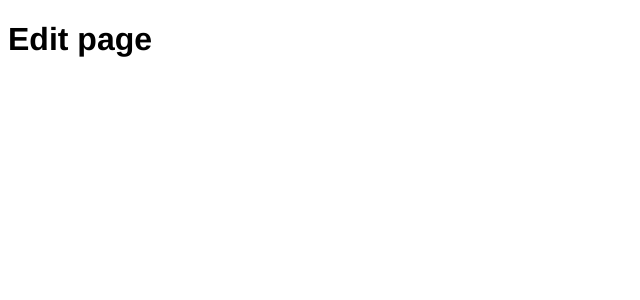
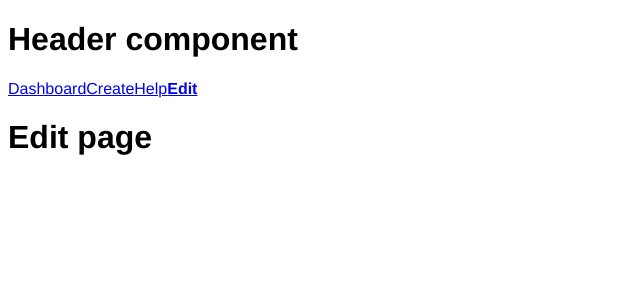
Before and after one commit to SAHARIPRASAD-2907/react-expense-tracker, a React (Create React App) app: page /edit in a window 1280 px wide. Shown: the top 300 px of the page, without its empty margins (0-640 px from the left). Built offline with nearby package versions, Linux system fonts and the light colour scheme.

Commit message:
setting up HEADR for the document

```diff
--- a/src/App.js
+++ b/src/App.js
@@ -1,21 +1,16 @@
 import "./App.scss";
 import { Route, Switch } from "react-router-dom";
 // Importing pages
-import Dashboard from "./pages/Dashboard";
-import AddExpense from "./pages/AddExpense";
-import HelpPage from "./pages/Helppage";
-import Edit from "./pages/EditExpense";
-import Error404 from "./pages/Error404";
+import Header from "./components/Header";
+import AppRouter from "./routers/AppRouter";
 
 function App() {
   return (
-    <Switch className="App">
-      <Route path="/" component={Dashboard} exact />
-      <Route path="/create" component={AddExpense} exact />
-      <Route path="/help" component={HelpPage} exact />
-      <Route path="/edit" component={Edit} exact />
-      <Route component={Error404} />
-    </Switch>
+    <div className="App">
+      <Header />
+      {/* Routing for renduring pages */}
+      <AppRouter />
+    </div>
   );
 }
 
--- a/src/App.scss
+++ b/src/App.scss
@@ -15,3 +15,7 @@ button {
 button:disabled {
   cursor: default;
 }
+
+.is-active{
+  font-weight: bold;
+}
--- /dev/null
+++ b/src/components/Header.js
@@ -0,0 +1,16 @@
+import React from "react";
+import { Link,NavLink } from "react-router-dom";
+
+function Header() {
+  return (
+    <div>
+      <h1>Header component</h1>
+      <NavLink activeClassName="is-active" exact to="/">Dashboard</NavLink>
+      <NavLink activeClassName="is-active" to="/create">Create</NavLink>
+      <NavLink activeClassName="is-active" to="/help">Help</NavLink>
+      <NavLink activeClassName="is-active" to="/edit">Edit</NavLink>
+    </div>
+  );
+}
+
+export default Header;
--- /dev/null
+++ b/src/routers/AppRouter.js
@@ -0,0 +1,21 @@
+import { Route, Switch } from "react-router-dom";
+import Dashboard from "../pages/Dashboard";
+import AddExpense from "../pages/AddExpense";
+import HelpPage from "../pages/Helppage";
+import Edit from "../pages/EditExpense";
+import Error404 from "../pages/Error404";
+
+
+function AppRouter() {
+  return (
+    <Switch className="App">
+      <Route path="/" component={Dashboard} exact={true} />
+      <Route path="/create" component={AddExpense} exact />
+      <Route path="/help" component={HelpPage} exact />
+      <Route path="/edit" component={Edit} exact />
+      <Route component={Error404} />
+    </Switch>
+  );
+}
+
+export default AppRouter;
```
